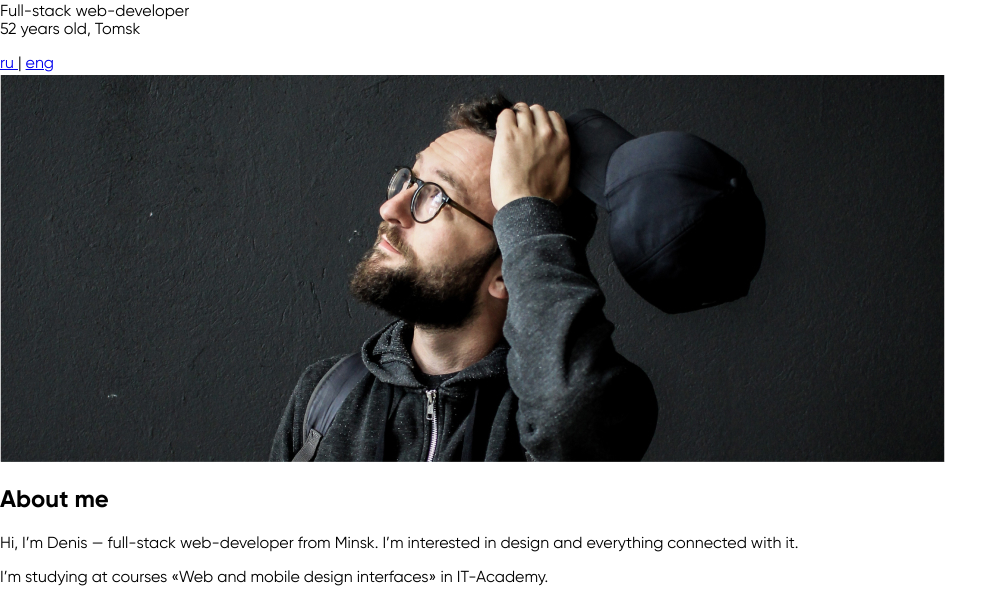
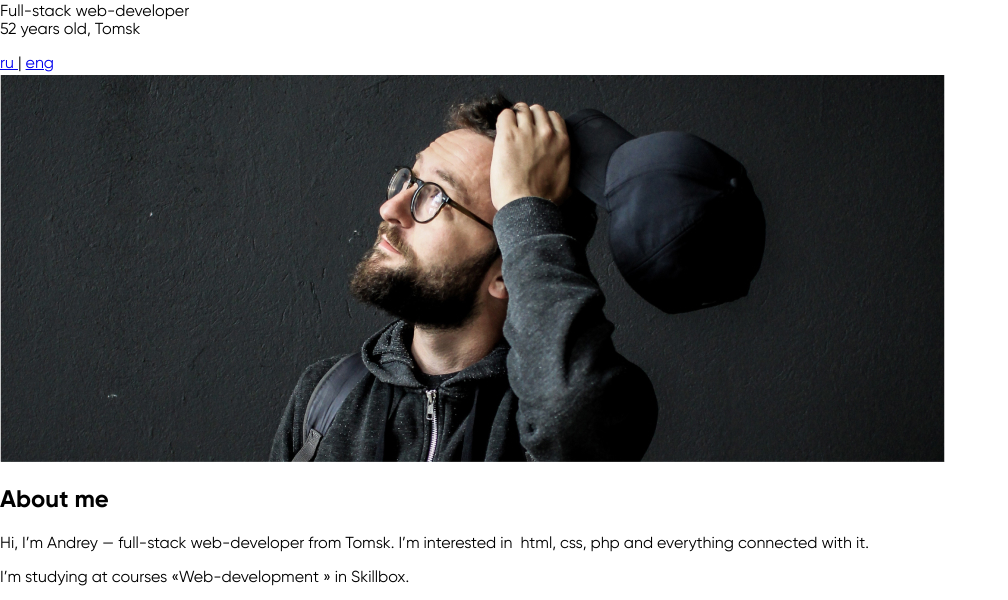
Before and after one commit to AbaevB/my-portfolio-1, a plain HTML site: page index.html in a window 1280 px wide. Shown: the part 185-785 px from the top of the page, without its empty margins (0-1008 px from the left). Drawn offline with nearby package versions, Linux system fonts and the light colour scheme; files whose address does not match are found by name.

Commit message:
fix: text fix

```diff
--- a/index.html
+++ b/index.html
@@ -72,12 +72,12 @@
           About&nbsp;me
         </h2>
         <p class="section-text section-about__text">
-          Hi, I&rsquo;m Denis&nbsp;&mdash; full-stack web-developer from Minsk.
-          I&rsquo;m interested in&nbsp;design and everything connected with&nbsp;it.
+          Hi, I&rsquo;m Andrey&nbsp;&mdash; full-stack web-developer from Tomsk.
+          I&rsquo;m interested in&nbsp; html, css, php and everything connected with&nbsp;it.
         </p>
         <p class="section-text section-about__text">
-          I&rsquo;m studying at&nbsp;courses &laquo;Web and mobile design
-          interfaces&raquo; in&nbsp;IT-Academy.
+          I&rsquo;m studying at&nbsp;courses &laquo;Web-development
+        &raquo; in&nbsp;Skillbox.
         </p>
         <p class="section-text section-about__text">
           Ready to&nbsp;implement excellent projects
@@ -238,27 +238,27 @@
           <li class="social-list__item">
             <a href="#" class="social-list__link social-list__link_facebook">
 
-          </a>
+            </a>
           </li>
           <li class="social-list__item">
             <a href="#" class="social-list__link social-list__link_twitter">
 
-          </a>
+            </a>
           </li>
           <li class="social-list__item">
             <a href="#" class="social-list__link social-list__link_instagram">
 
-          </a>
+            </a>
           </li>
           <li class="social-list__item">
             <a href="#" class="social-list__link social-list__link_linkedin">
 
-          </a>
+            </a>
           </li>
           <li class="social-list__item">
             <a href="#" class="social-list__link social-list__link_vk">
 
-          </a>
+            </a>
           </li>
         </ul>
       </div>
```
